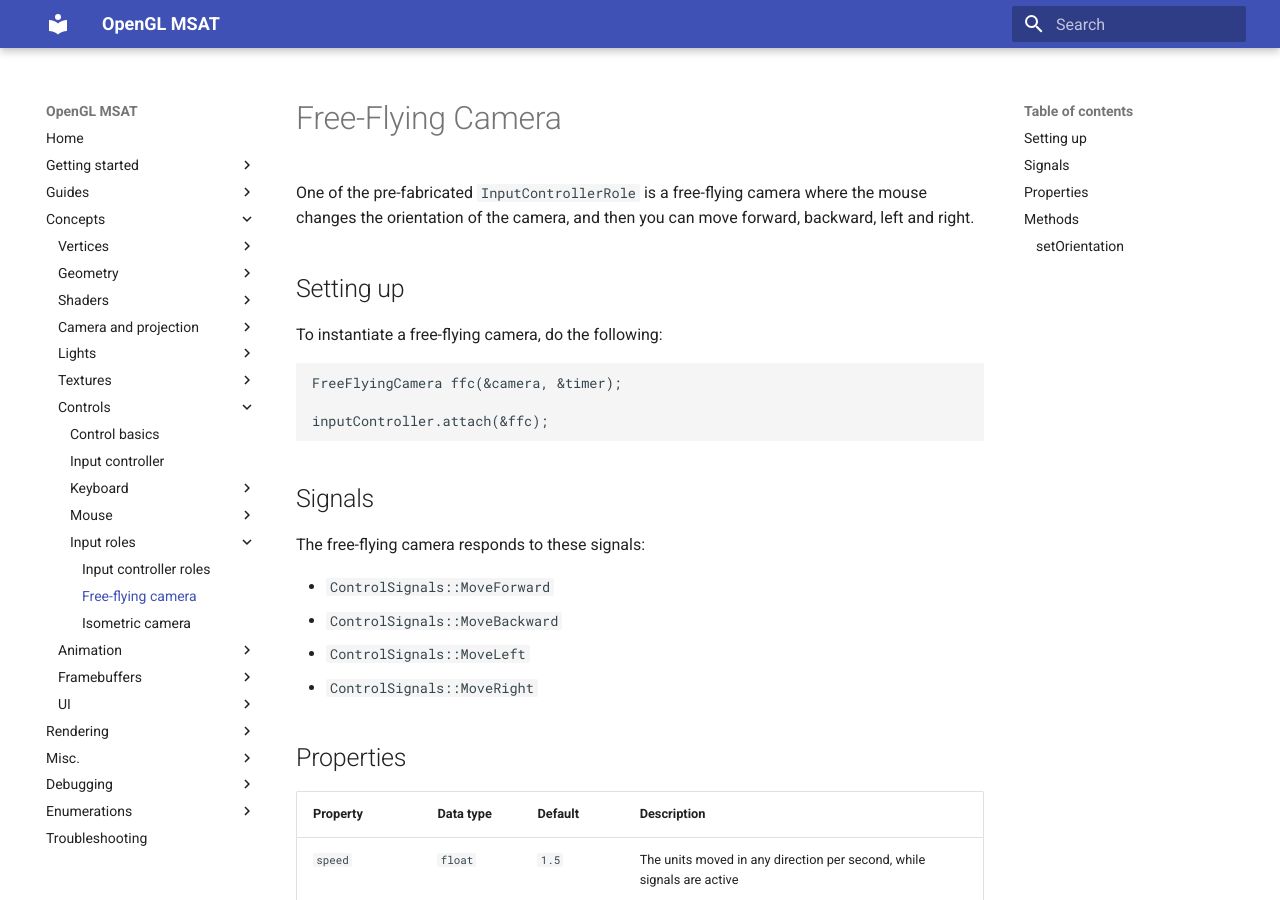
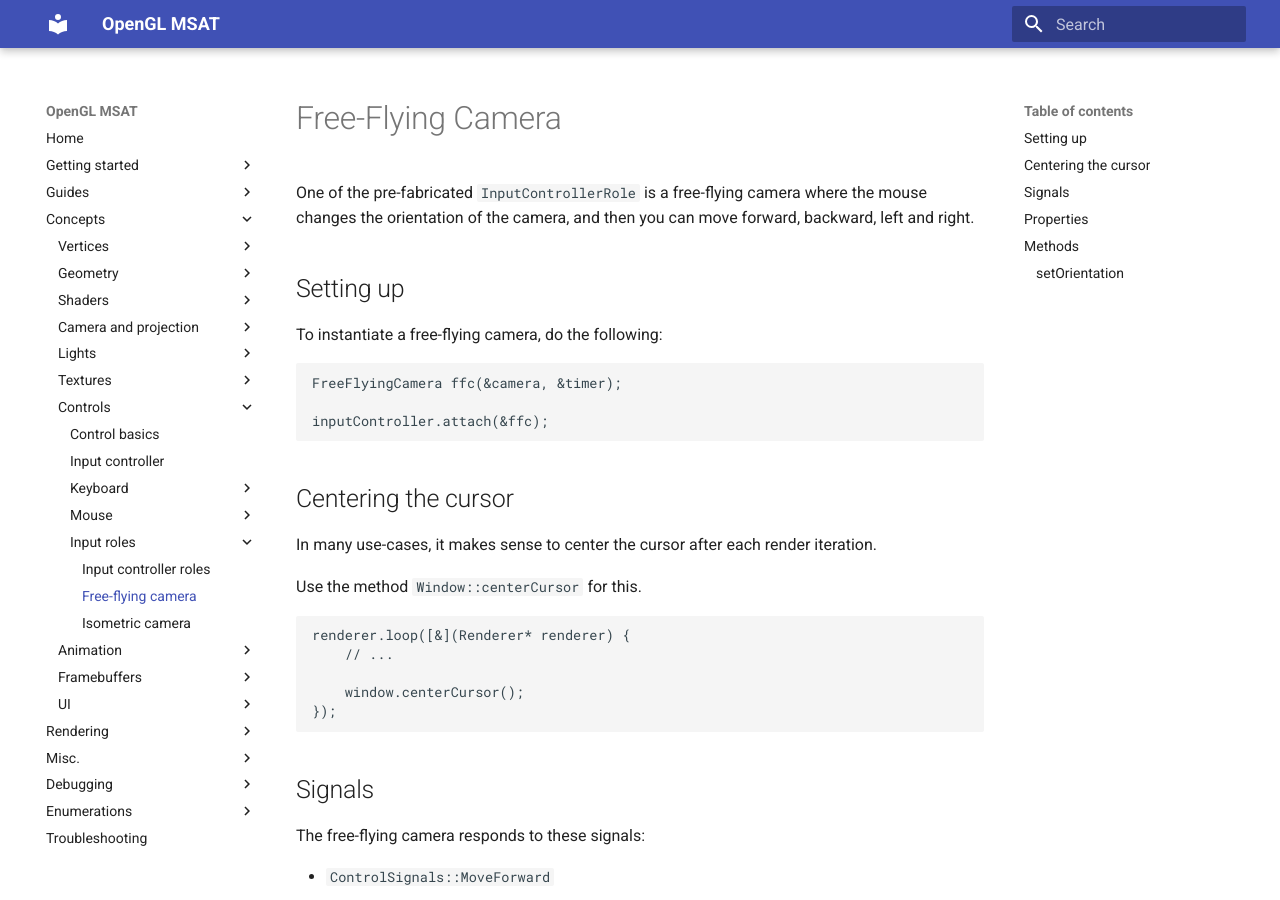
Before and after one commit to markhj/opengl-msat, an MkDocs documentation site: the page built from docs/controls/ffc.md, in a window 1280 px wide and 900 px high. Built offline with MkDocs 1.6.1 and Material for MkDocs 9.7.7, drawn with Linux system fonts in a browser that asks for light colours.

Commit message:
Updated docs about free-flying camera

`````diff
--- a/docs/controls/ffc.md
+++ b/docs/controls/ffc.md
@@ -11,6 +11,19 @@ To instantiate a free-flying camera, do the following:
 FreeFlyingCamera ffc(&camera, &timer);
 
 inputController.attach(&ffc);
+````
+
+## Centering the cursor
+In many use-cases, it makes sense to center the cursor after each render iteration.
+
+Use the method ``Window::centerCursor`` for this.
+
+````c++
+renderer.loop([&](Renderer* renderer) {
+    // ...
+
+    window.centerCursor();
+});
 ````
 
 ## Signals
`````
